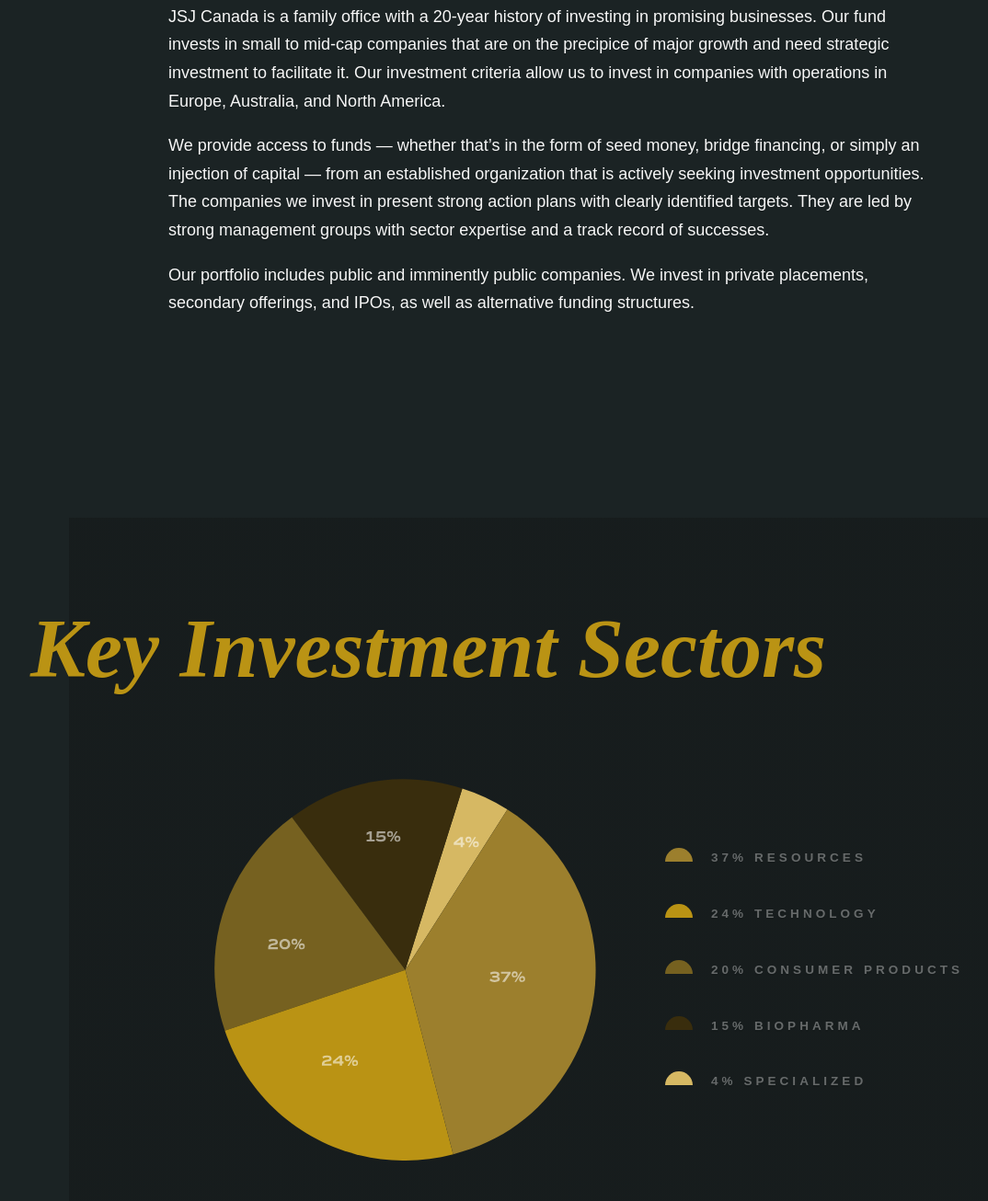
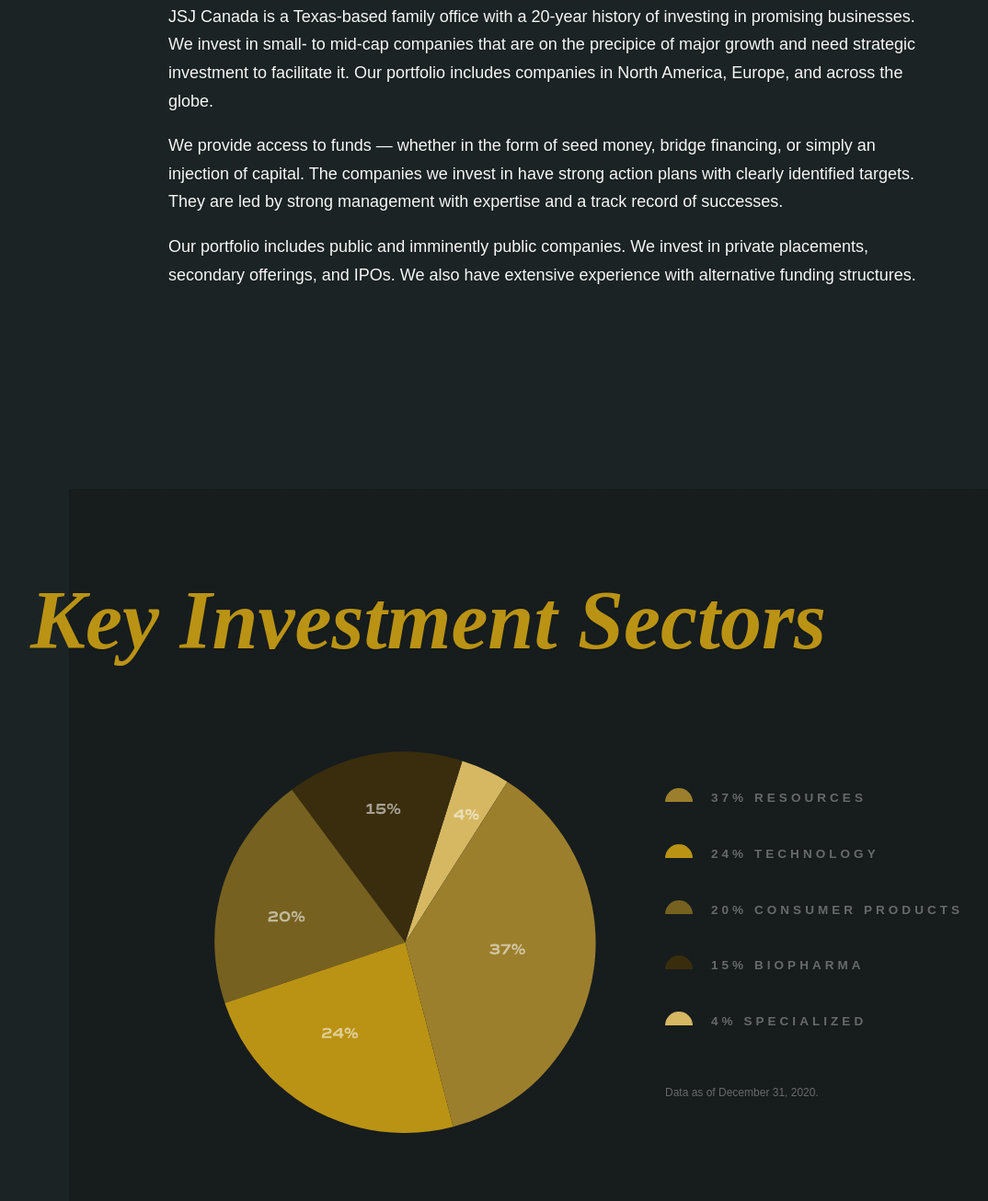
Before and after one commit to andreamayhirji/JSJ-website-Canada, a website: page index.html in a window 1280 px wide. Shown: the part 1194-2500 px from the top of the page at 92% size, without its empty margins (117-1191 px from the left). Drawn offline with Linux system fonts and the light colour scheme; a web font is replaced by a local one.

Commit message:
updates content

```diff
--- a/assets/style.css
+++ b/assets/style.css
@@ -58,6 +58,14 @@
   font-size: 0.6em;
   line-height: 1.7;
 }
+
+.fine-print {
+  color: rgba(255, 255, 255, 0.35);
+  font-size: 0.4em;
+  text-align: left;
+  padding-top: 25px;
+}
+
 
 h2 {
   color: var(--primary);
--- a/index.html
+++ b/index.html
@@ -26,20 +26,11 @@
       </div>
       <div class="section-1-content">
         <p>
-          JSJ Canada is a family office with a 20-year history of investing in promising businesses. Our fund invests in small to mid-cap companies that are on the precipice of major growth and need strategic investment to facilitate it. Our investment criteria allow us to invest in companies with operations in Europe, Australia, and North America.
-        </p>
+          JSJ Canada is a Texas-based family office with a 20-year history of investing in promising businesses. We invest in small- to mid-cap companies that are on the precipice of major growth and need strategic investment to facilitate it. Our portfolio includes companies in North America, Europe, and across the globe.</p>
         <p>
-          We provide access to funds — whether that’s in the form of seed
-          money, bridge financing, or simply an injection of capital — from an
-          established organization that is actively seeking investment
-          opportunities. The companies we invest in present strong action
-          plans with clearly identified targets. They are led by strong
-          management groups with sector expertise and a track record of
-          successes.
-        </p>
+          We provide access to funds — whether in the form of seed money, bridge financing, or simply an injection of capital. The companies we invest in have strong action plans with clearly identified targets. They are led by strong management with expertise and a track record of successes.</p>
         <p>
-          Our portfolio includes public and imminently public companies.  We invest in private placements, secondary offerings, and IPOs, as well as alternative funding structures.
-        </p>
+          Our portfolio includes public and imminently public companies. We invest in private placements, secondary offerings, and IPOs. We also have extensive experience with alternative funding structures.</p>
       </div>
     </section>
 
@@ -65,6 +56,8 @@
           <h3>
             <img class="legend-halfcircle" src="assets/images/half-cirlce-5.svg" />4% Specialized
           </h3>
+          <p class="fine-print">Data as of December 31, 2020.</p>
+
         </div>
       </article>
     </section>
@@ -75,19 +68,9 @@
       </div>
       <div class="section-3-content">
         <p>
-          JSJ Investments was built on the belief that robust relationships
-          result in strong synergies and better returns — for ourselves and
-          the companies that we invest in. Our modern approach to
-          capitalization leads us to work with like-minded companies that are
-          forward-thinking and innovative.
-        </p>
+          JSJ Canada was built on the belief that robust relationships result in strong synergies and better returns — for us and the companies that we invest in. Our modern approach to finance leads us to work with like-minded companies that are forward-thinking and innovative.</p>
         <p>
-          Our portfolio of companies are spread over three continents, and we
-          have spent decades investing in companies across a wide variety of
-          industries. The team at JSJ Canada has the passion, expertise, and
-          commitment to provide strategic support for companies ready to
-          accelerate their growth.
-        </p>
+          We have spent decades investing internationally in companies across a wide variety of industries. The team at JSJ Canada has the passion, expertise, and commitment to provide strategic support for companies ready to accelerate their growth.</p>
       </div>
     </section>
     <section class="section-4">
```
